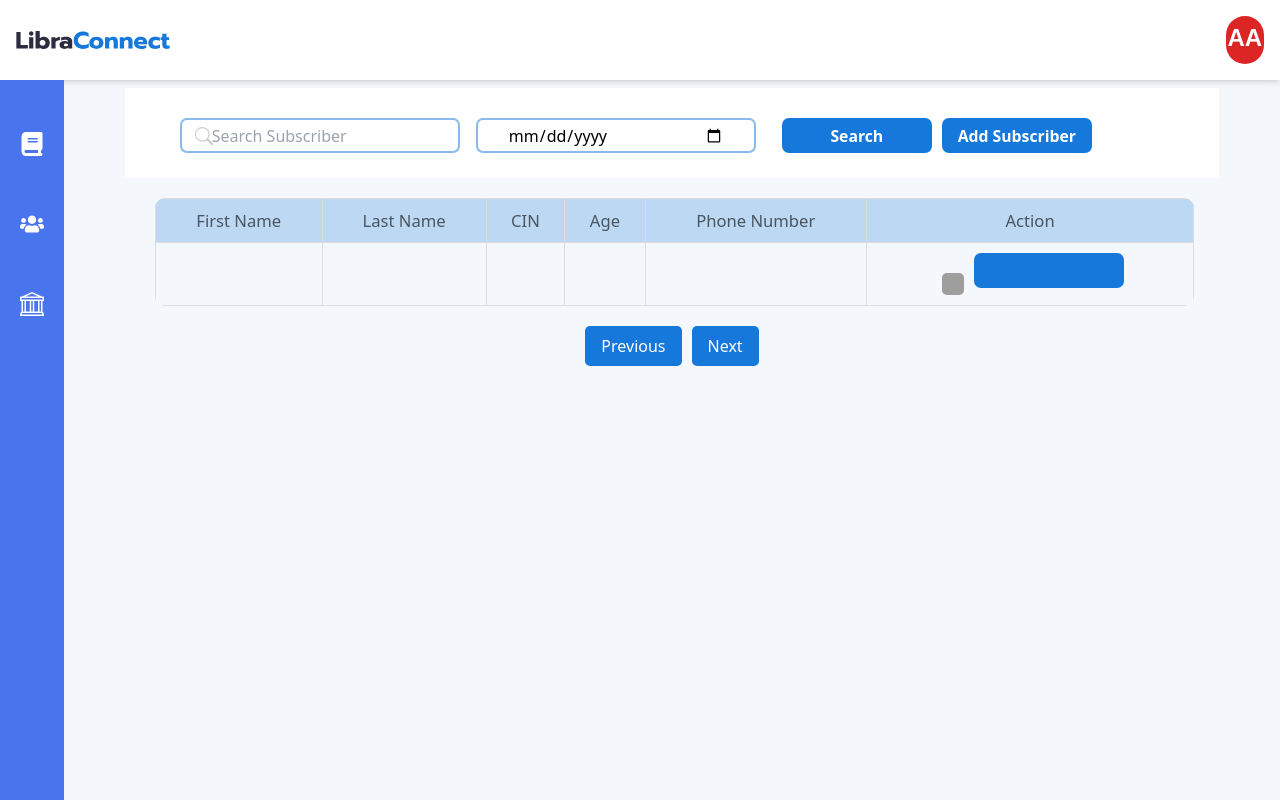
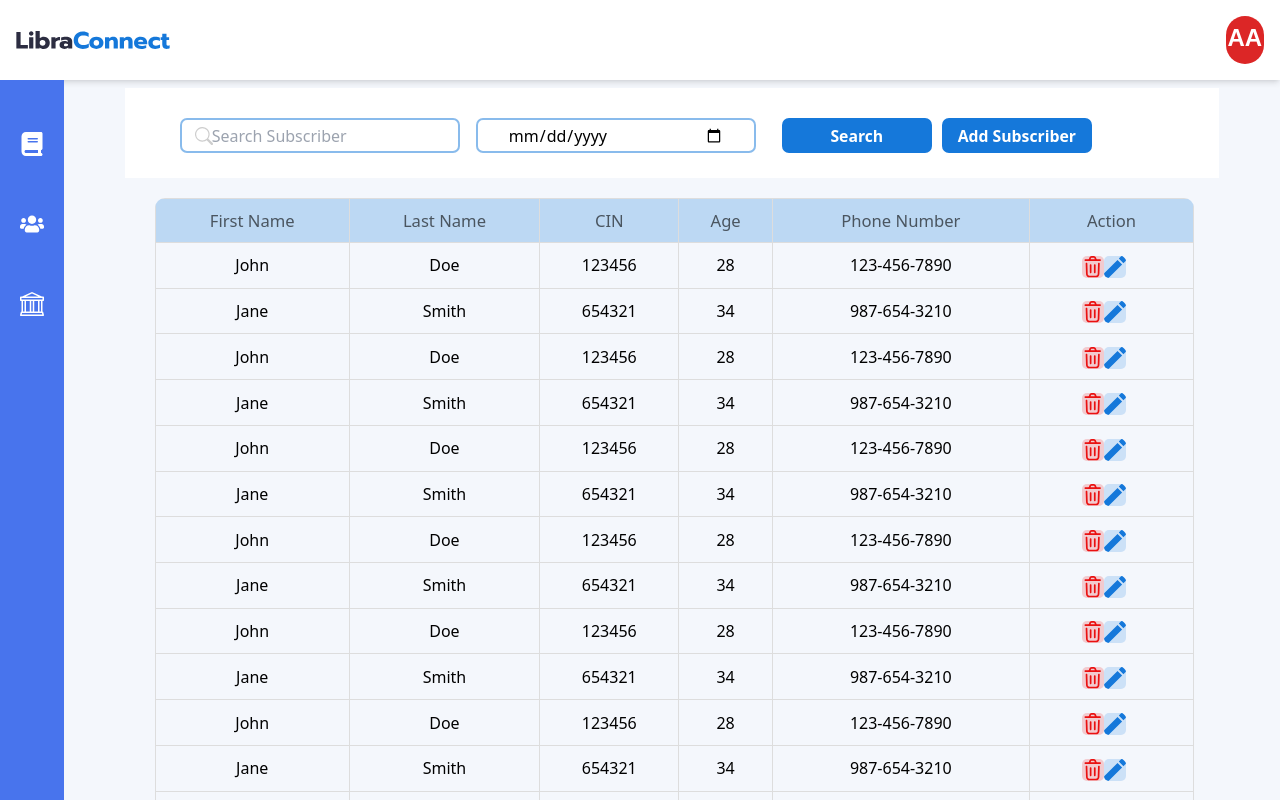
Before and after one commit to NOSQLDBProject/frontend, a React (Create React App) app: page /adherents in a window 1280 px wide. Built offline with nearby package versions, Linux system fonts and the light colour scheme; grey boxes are pictures that could not be loaded.

Commit message:
added table of subscribers

```diff
--- a/src/components/Table.js
+++ b/src/components/Table.js
@@ -1,81 +1,96 @@
+import '../components/Table.css'
+import React, { useState, useEffect } from 'react';
+import search from '../assets/search.svg';
+import delet from '../assets/delete.svg';
+import edit from '../assets/edit.svg';
 
-import '../components/Table.css'
-import React from 'react';
-import search from '../assets/search.svg';
 export default function Table() {
+  const [data, setData] = useState([]);
 
-  return(
+  useEffect(() => {
+    // Replace with actual data fetching logic
+    const fetchData = async () => {
+      // Simulating data fetching
+      const mockData = [
+        { firstName: 'John', lastName: 'Doe', cin: '123456', age: 28, phoneNumber: '123-456-7890' },
+        { firstName: 'Jane', lastName: 'Smith', cin: '654321', age: 34, phoneNumber: '987-654-3210' },
+        { firstName: 'John', lastName: 'Doe', cin: '123456', age: 28, phoneNumber: '123-456-7890' },
+        { firstName: 'Jane', lastName: 'Smith', cin: '654321', age: 34, phoneNumber: '987-654-3210' },
+        { firstName: 'John', lastName: 'Doe', cin: '123456', age: 28, phoneNumber: '123-456-7890' },
+        { firstName: 'Jane', lastName: 'Smith', cin: '654321', age: 34, phoneNumber: '987-654-3210' },
+        { firstName: 'John', lastName: 'Doe', cin: '123456', age: 28, phoneNumber: '123-456-7890' },
+        { firstName: 'Jane', lastName: 'Smith', cin: '654321', age: 34, phoneNumber: '987-654-3210' },
+        { firstName: 'John', lastName: 'Doe', cin: '123456', age: 28, phoneNumber: '123-456-7890' },
+        { firstName: 'Jane', lastName: 'Smith', cin: '654321', age: 34, phoneNumber: '987-654-3210' },
+        { firstName: 'John', lastName: 'Doe', cin: '123456', age: 28, phoneNumber: '123-456-7890' },
+        { firstName: 'Jane', lastName: 'Smith', cin: '654321', age: 34, phoneNumber: '987-654-3210' },
+        { firstName: 'John', lastName: 'Doe', cin: '123456', age: 28, phoneNumber: '123-456-7890' },
+        { firstName: 'Jane', lastName: 'Smith', cin: '654321', age: 34, phoneNumber: '987-654-3210' },
+        // Add more data as needed
+      ];
+      setData(mockData);
+    };
+
+    fetchData();
+  }, []);
+
+  return (
     <div>
       <div className="bare">
         <link rel="stylesheet" href="https://cdnjs.cloudflare.com/ajax/libs/font-awesome/4.7.0/css/font-awesome.min.css"/>
       </div>
-<div >
+      <div>
         <nav className="navbar navbar-light bg-light">
-        <div className="container-fluid" >
-            <div className="left" >
+          <div className="container-fluid">
+            <div className="left">
               <h2></h2>
             </div>
             <div className="right">
               <form className="d-flex">
-                    <div className="search-bar" >
+                <div className="search-bar">
                   <img className="active-search" src={search} alt="search" />
-                        <input className="form-control me-4"  name="searchQuery" type="search" placeholder="Search Subscriber"  aria-label="Search" />
-
-                    <input className="form-control me-4"  name="searchDate" type="date" placeholder="Search by date" aria-label="Search by date" />
-                    <button className="btn btn-outline-success"  type="search"  >Search</button>
-
-                    <button className="btn btn-outline-success"  type="submit" routerLink ="/ai">Add Subscriber</button>
+                  <input className="form-control me-4" name="searchQuery" type="search" placeholder="Search Subscriber" aria-label="Search" />
+                  <input className="form-control me-4" name="searchDate" type="date" placeholder="Search by date" aria-label="Search by date" />
+                  <button className="btn btn-outline-success" type="search">Search</button>
+                  <button className="btn btn-outline-success" type="submit" routerLink="/ai">Add Subscriber</button>
                 </div>
               </form>
             </div>
           </div>
         </nav>
       </div>
-<table id="personalInfoTable" >
-    <thead >
+      <table id="personalInfoTable">
+        <thead>
           <tr>
-            <th >First Name</th>
-            <th >Last Name</th>
-            <th >CIN</th>
-            <th >Age</th>
-            <th >Phone Number</th>
-            <th >Action</th>
+            <th>First Name</th>
+            <th>Last Name</th>
+            <th>CIN</th>
+            <th>Age</th>
+            <th>Phone Number</th>
+            <th>Action</th>
           </tr>
         </thead>
         <tbody id="tableBody">
-        <tr>
-            <td></td>
-            <td></td>
-            <td></td>
-            <td></td>
-            <td></td>
+          {data.map((item, index) => (
+            <tr key={index}>
+              <td>{item.firstName}</td>
+              <td>{item.lastName}</td>
+              <td>{item.cin}</td>
+              <td>{item.age}</td>
+              <td>{item.phoneNumber}</td>
               <td>
-
-                <img className="actm" src="..\..\assets\Svgs\delete.svg"  alt="delete" />
-               <button className="btn btn-outline-success" type="submit"></button>
+                <img className="actm" src={delet} alt="delete" />
+                <img className="actp" src={edit} alt="edit" />
               </td>
             </tr>
-
-
-
-
-
-
-
-
+          ))}
         </tbody>
       </table>
-
-
-
       <div className="pagination-controls">
-    <button className="pagination-button" >Previous</button>
+        <button className="pagination-button">Previous</button>
         <span></span>
-    <button className="pagination-button"  >Next</button>
+        <button className="pagination-button">Next</button>
       </div>
-
-
     </div>
-
-  )
+  );
 }
```
Also changed, not shown: src/assets/delete.svg (added), src/assets/edit.svg (added). Lines whose indentation alone changed are shown as unchanged.
